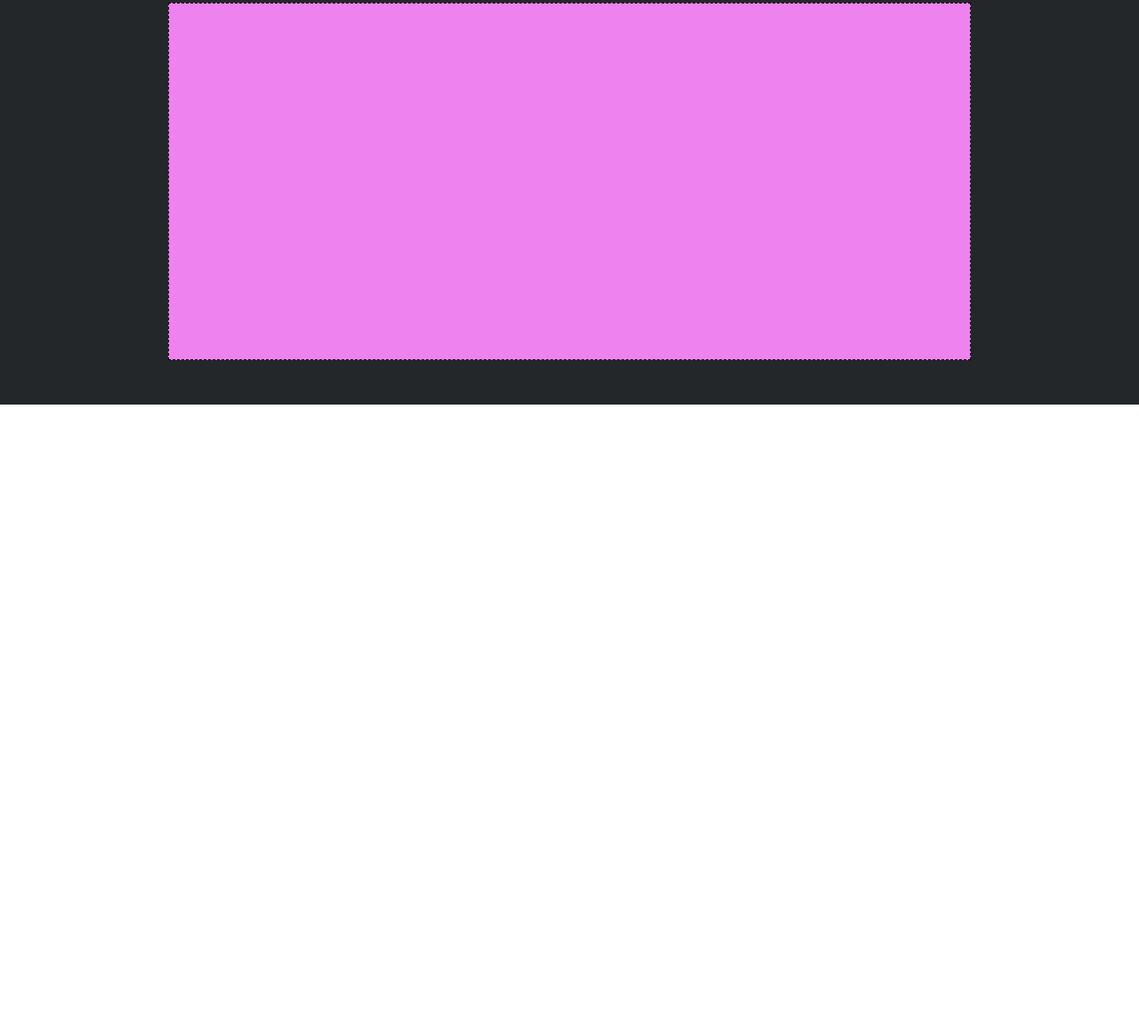
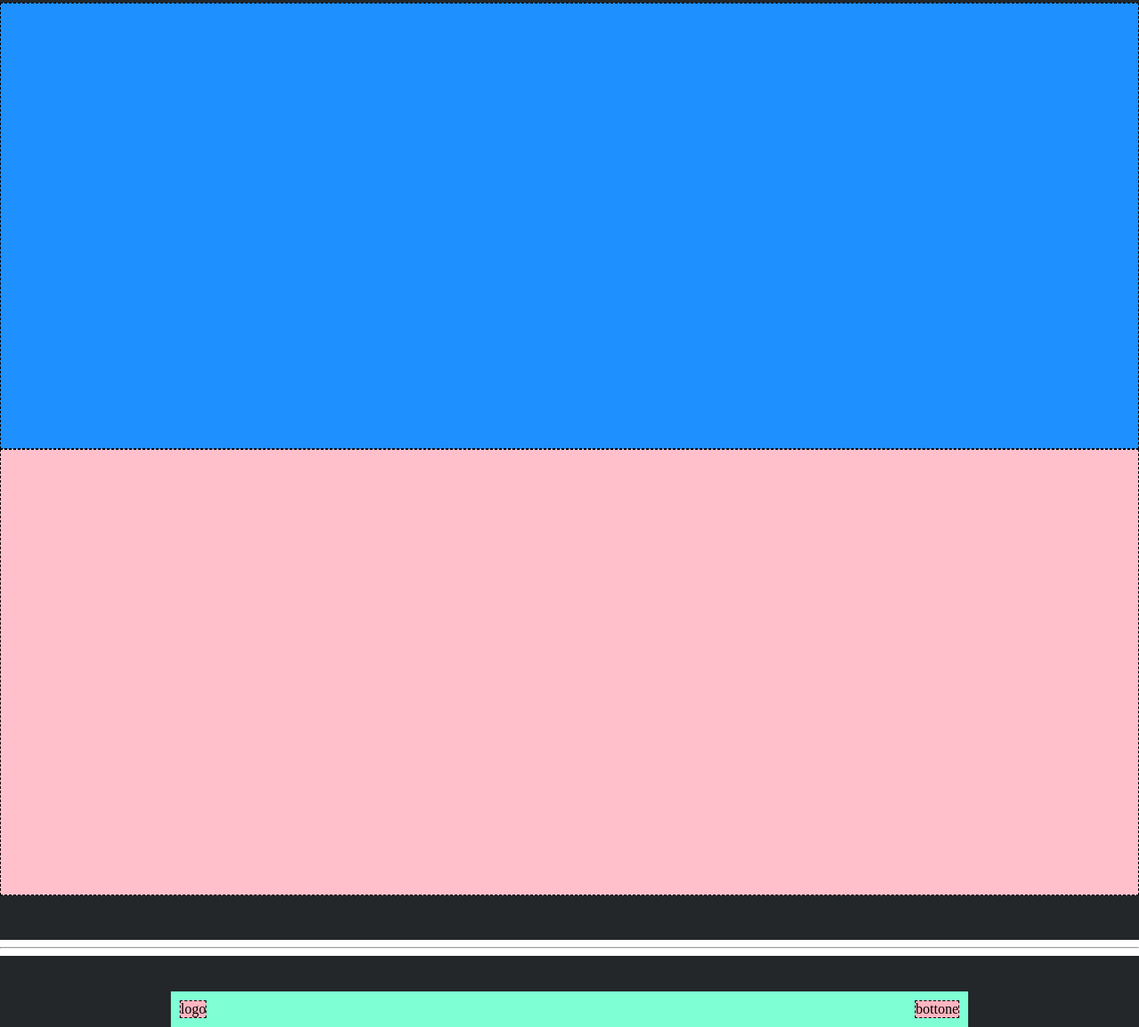
Before and after one commit to severogianluca/htmlcss-struttura-discord, a plain HTML site: page index.html in a window 1280 px wide. Shown: the part 3337-4492 px from the top of the page at 89% size. Before the commit the page ends 3792 px from the top, so only its background shows below. Drawn offline with Linux system fonts and the light colour scheme.

Commit message:
Feat: creazione struttura footer

```diff
--- a/index.html
+++ b/index.html
@@ -50,15 +50,27 @@
             <div class="blocco"></div>
          </section>
 
+
         <section class="bg-black , posizione">
-            <div class="square"></div>
+            <div class="box-colonna">
+                <div class="box azul"></div>
+                <div class="box pink"></div>
+            </div>
+
         </section>
 
+    </main>
+    <hr>
+    <footer>
+        <nav id="fine">
+            <nav class="menu-fine">
 
-    </main>
+                <div class="info">
+                    <div class="logo1">logo</div>
+                    <div class="bottone">bottone</div>
+                </div>
 
-    <footer>
-
+        </nav>
     </footer>
 </body>
 </html>
```
